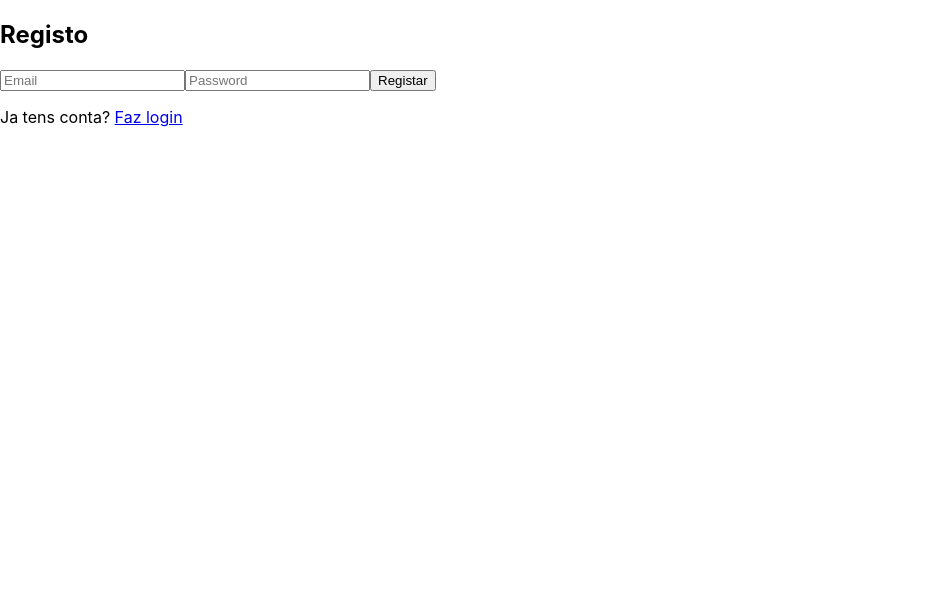
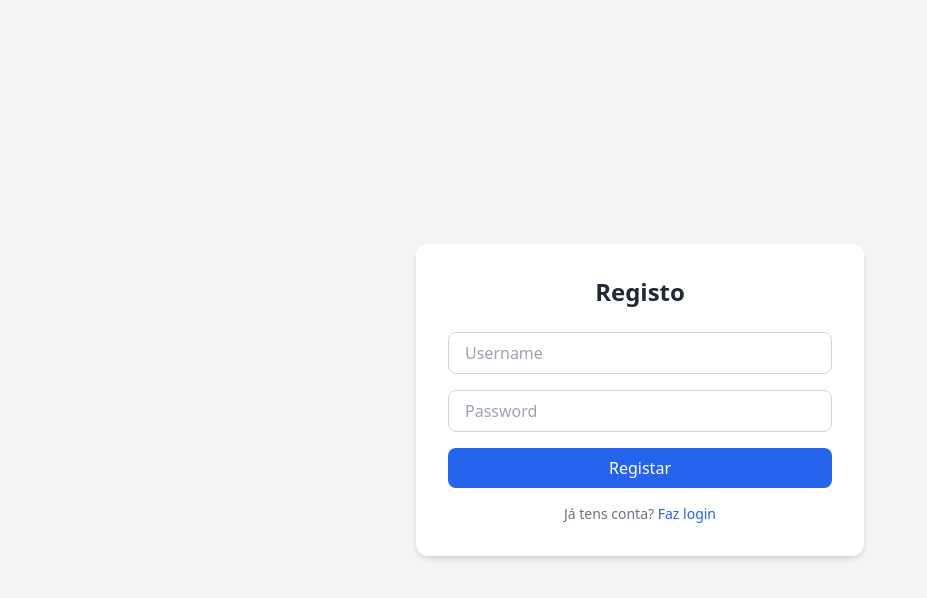
Before and after one commit to RubenSilva13/FastApi-Auth-React, a React (Create React App) app: page /register in a window 1280 px wide. Shown: the top 598 px of the page, without its empty margins (0-927 px from the left). Built offline with nearby package versions, Linux system fonts and the light colour scheme.

Commit message:
Adicionar design com Tailwind CSS

```diff
--- a/package.json
+++ b/package.json
@@ -37,5 +37,10 @@
       "last 1 firefox version",
       "last 1 safari version"
     ]
+  },
+  "devDependencies": {
+    "autoprefixer": "^10.5.0",
+    "postcss": "^8.5.10",
+    "tailwindcss": "^3.4.19"
   }
 }
--- /dev/null
+++ b/postcss.config.js
@@ -0,0 +1,6 @@
+module.exports = {
+  plugins: {
+    tailwindcss: {},
+    autoprefixer: {},
+  },
+}
--- a/src/index.css
+++ b/src/index.css
@@ -1,13 +1,3 @@
-body {
-  margin: 0;
-  font-family: -apple-system, BlinkMacSystemFont, 'Segoe UI', 'Roboto', 'Oxygen',
-    'Ubuntu', 'Cantarell', 'Fira Sans', 'Droid Sans', 'Helvetica Neue',
-    sans-serif;
-  -webkit-font-smoothing: antialiased;
-  -moz-osx-font-smoothing: grayscale;
-}
-
-code {
-  font-family: source-code-pro, Menlo, Monaco, Consolas, 'Courier New',
-    monospace;
-}
+@tailwind base;
+@tailwind components;
+@tailwind utilities;
--- a/src/pages/Login.js
+++ b/src/pages/Login.js
@@ -26,25 +26,36 @@
   };
 
   return (
-    <div>
-      <h2>Login</h2>
-      {error && <p style={{ color: 'red' }}>{error}</p>}
-      <form onSubmit={handleLogin}>
+    <div className="min-h-screen bg-gray-100 flex items-center justify-center">
+      <div className="bg-white p-8 rounded-xl shadow-md w-full max-w-md">
+        <h2 className="text-2xl font-bold text-center text-gray-800 mb-6">Login</h2>
+        {error && <p className="text-red-500 text-sm text-center mb-4">{error}</p>}
+        <form onSubmit={handleLogin} className="space-y-4">
           <input
             type="text"
             placeholder="Username"
             value={username}
             onChange={(e) => setUsername(e.target.value)}
+            className="w-full border border-gray-300 rounded-lg px-4 py-2 focus:outline-none focus:ring-2 focus:ring-blue-500"
           />
           <input
             type="password"
             placeholder="Password"
             value={password}
             onChange={(e) => setPassword(e.target.value)}
+            className="w-full border border-gray-300 rounded-lg px-4 py-2 focus:outline-none focus:ring-2 focus:ring-blue-500"
           />
-        <button type="submit">Entrar</button>
+          <button
+            type="submit"
+            className="w-full bg-blue-600 text-white py-2 rounded-lg hover:bg-blue-700 transition"
+          >
+            Entrar
+          </button>
         </form>
-      <p>Não tens conta? <a href="/register">Regista-te</a></p>
+        <p className="text-center text-sm text-gray-500 mt-4">
+          Não tens conta? <a href="/register" className="text-blue-600 hover:underline">Regista-te</a>
+        </p>
+      </div>
     </div>
   );
 }
--- a/src/pages/Register.js
+++ b/src/pages/Register.js
@@ -19,26 +19,36 @@
     };
 
    return (
-        <div>
-            <h2>Registo</h2>
-            {error && <p style={{ color: 'red'}} >{error} </p>}
-            <form onSubtmit={handleRegister}>
+  <div className="min-h-screen bg-gray-100 flex items-center justify-center">
+    <div className="bg-white p-8 rounded-xl shadow-md w-full max-w-md">
+      <h2 className="text-2xl font-bold text-center text-gray-800 mb-6">Registo</h2>
+      {error && <p className="text-red-500 text-sm text-center mb-4">{error}</p>}
+      <form onSubmit={handleRegister} className="space-y-4">
         <input
-                    type = "email"
-                    placeholder = "Email"
+          type="text"
+          placeholder="Username"
           value={email}
           onChange={(e) => setEmail(e.target.value)}
+          className="w-full border border-gray-300 rounded-lg px-4 py-2 focus:outline-none focus:ring-2 focus:ring-blue-500"
         />
-
         <input
           type="password"
           placeholder="Password"
           value={password}
           onChange={(e) => setPassword(e.target.value)}
+          className="w-full border border-gray-300 rounded-lg px-4 py-2 focus:outline-none focus:ring-2 focus:ring-blue-500"
         />
-                <button type ="submit">Registar </button>
+        <button
+          type="submit"
+          className="w-full bg-blue-600 text-white py-2 rounded-lg hover:bg-blue-700 transition"
+        >
+          Registar
+        </button>
       </form>
-            <p> Ja tens conta? <a href="/"> Faz login </a></p>
+      <p className="text-center text-sm text-gray-500 mt-4">
+        Já tens conta? <a href="/" className="text-blue-600 hover:underline">Faz login</a>
+      </p>
+    </div>
   </div>
  );
 }
--- a/src/pages/Tasks.js
+++ b/src/pages/Tasks.js
@@ -53,44 +53,75 @@
 
 
     return (
-        <div>
-            <h2> As minhas tarefas</h2>
-            <button onClick ={handleLogout}>Logout</button>
-            <form onSubmit={handleCreate}>
+  <div className="min-h-screen bg-gray-100 p-8">
+    <div className="max-w-2xl mx-auto">
+      <div className="flex justify-between items-center mb-6">
+        <h2 className="text-2xl font-bold text-gray-800">As minhas tarefas</h2>
+        <button
+          onClick={handleLogout}
+          className="bg-red-500 text-white px-4 py-2 rounded-lg hover:bg-red-600 transition"
+        >
+          Logout
+        </button>
+      </div>
+
+      <form onSubmit={handleCreate} className="bg-white p-4 rounded-xl shadow-md mb-6 space-y-3">
         <input
           type="text"
           placeholder="Nova tarefa"
-                    value= {title}
+          value={title}
           onChange={(e) => setTitle(e.target.value)}
+          className="w-full border border-gray-300 rounded-lg px-4 py-2 focus:outline-none focus:ring-2 focus:ring-blue-500"
         />
         <input
           type="text"
           placeholder="Descrição"
           value={description}
           onChange={(e) => setDescription(e.target.value)}
+          className="w-full border border-gray-300 rounded-lg px-4 py-2 focus:outline-none focus:ring-2 focus:ring-blue-500"
         />
         <select
           value={priority}
           onChange={(e) => setPriority(e.target.value)}
+          className="w-full border border-gray-300 rounded-lg px-4 py-2 focus:outline-none focus:ring-2 focus:ring-blue-500"
         >
           <option value="baixa">Baixa</option>
           <option value="media">Média</option>
           <option value="alta">Alta</option>
         </select>
-                <button type ="submit"> Adicionar</button>
+        <button
+          type="submit"
+          className="w-full bg-blue-600 text-white py-2 rounded-lg hover:bg-blue-700 transition"
+        >
+          Adicionar
+        </button>
       </form>
-            <ul>
-                {tasks.map((task)  => (
-                <li key={task.id}>
-                    <strong>{task.title}</strong>
-                    {task.description && <p>{task.description}</p>}
-                    <span>Prioridade: {task.priority}</span>
-                    <button onClick={() => handleDelete(task.id)}>Remover</button>
+
+      <ul className="space-y-3">
+        {tasks.map((task) => (
+          <li key={task.id} className="bg-white p-4 rounded-xl shadow-md flex justify-between items-start">
+            <div>
+              <p className="font-bold text-gray-800">{task.title}</p>
+              {task.description && <p className="text-gray-500 text-sm">{task.description}</p>}
+              <span className={`text-xs font-semibold px-2 py-1 rounded-full mt-1 inline-block ${
+                task.priority === 'alta' ? 'bg-red-100 text-red-600' :
+                task.priority === 'media' ? 'bg-yellow-100 text-yellow-600' :
+                'bg-green-100 text-green-600'
+              }`}>
+                {task.priority}
+              </span>
+            </div>
+            <button
+              onClick={() => handleDelete(task.id)}
+              className="bg-red-500 text-white px-3 py-1 rounded-lg hover:bg-red-600 transition text-sm"
+            >
+              Remover
+            </button>
           </li>
         ))}
       </ul>
     </div>
-
+  </div>
  );
 }
 
--- /dev/null
+++ b/tailwind.config.js
@@ -0,0 +1,9 @@
+module.exports = {
+  content: [
+    "./src/**/*.{js,jsx,ts,tsx}",
+  ],
+  theme: {
+    extend: {},
+  },
+  plugins: [],
+}
```
Also changed, not shown: 1 other file (tests, documents, lock files or other folders). Lines whose indentation alone changed are shown as unchanged.
